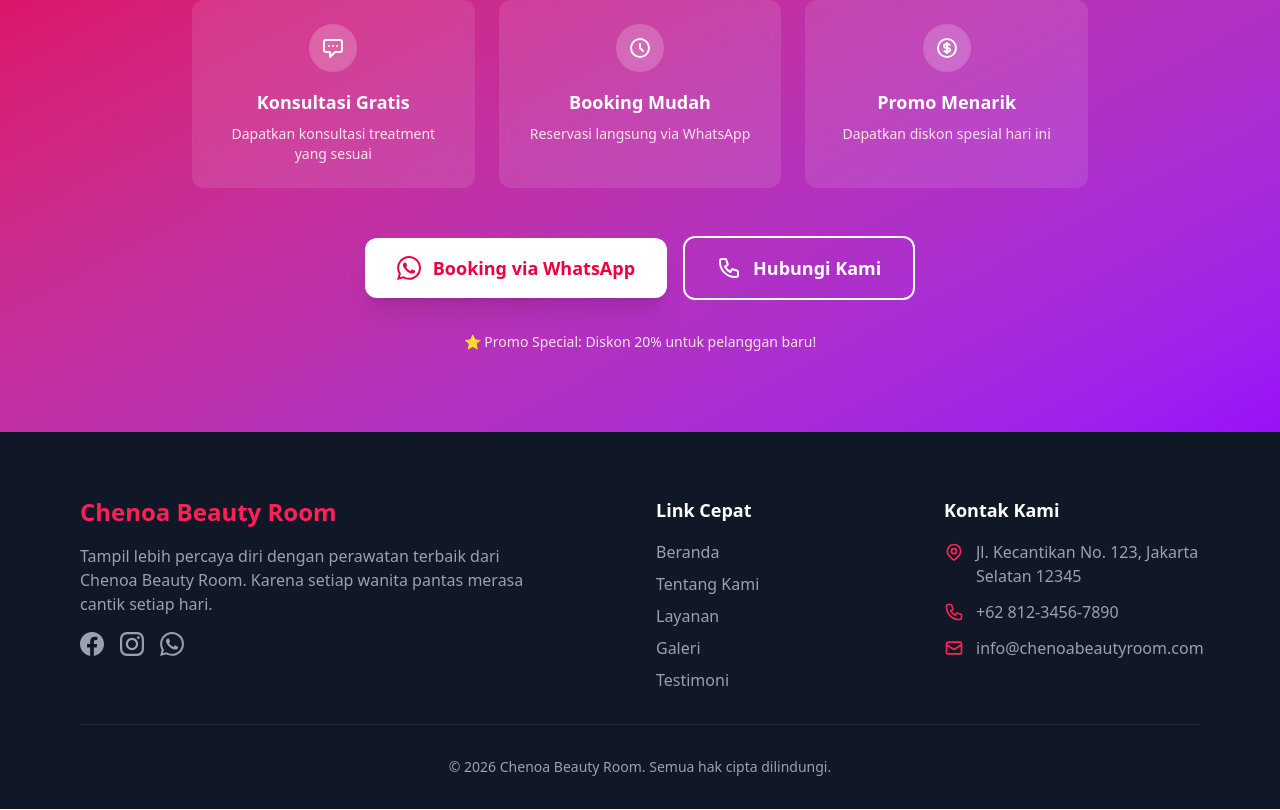
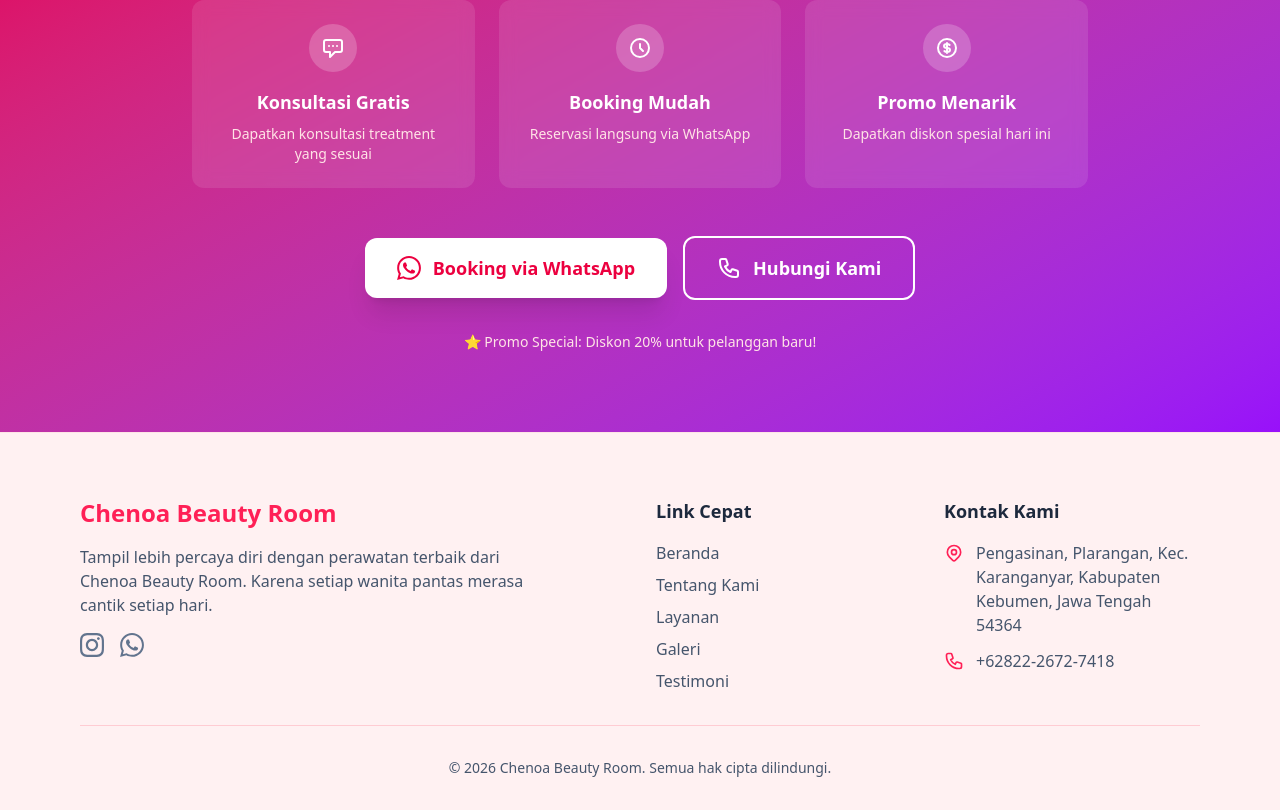
Before and after one commit to dwicah79/chenoa-beautyroom, a Vue app: page / in a window 1280 px wide. Shown: the part 6512-7322 px from the top of the page. Built offline with nearby package versions, Linux system fonts and the light colour scheme.

Commit message:
style: Update Footer component styles for improved aesthetics and readability

```diff
--- a/src/components/layout/Footer.vue
+++ b/src/components/layout/Footer.vue
@@ -1,5 +1,5 @@
 <template>
-  <footer class="bg-gray-900 text-white pt-16 pb-8">
+  <footer class="bg-rose-50 pt-16 pb-8 border-t border-rose-100">
     <div class="max-w-6xl mx-auto px-4">
       <div class="grid grid-cols-1 md:grid-cols-4 gap-8 mb-8">
         <!-- Brand -->
@@ -10,26 +10,19 @@
           :visible="{ opacity: 1, y: 0 }"
         >
           <h3 class="text-2xl font-bold text-rose-500 mb-4">Chenoa Beauty Room</h3>
-          <p class="text-gray-400 mb-4 max-w-md">
+          <p class="text-slate-600 mb-4 max-w-md">
             Tampil lebih percaya diri dengan perawatan terbaik dari Chenoa Beauty Room. Karena
             setiap wanita pantas merasa cantik setiap hari.
           </p>
           <div class="flex space-x-4">
-            <a href="#" class="text-gray-400 hover:text-rose-500 transition-colors">
-              <svg class="w-6 h-6" fill="currentColor" viewBox="0 0 24 24">
-                <path
-                  d="M24 12.073c0-6.627-5.373-12-12-12s-12 5.373-12 12c0 5.99 4.388 10.954 10.125 11.854v-8.385H7.078v-3.47h3.047V9.43c0-3.007 1.792-4.669 4.533-4.669 1.312 0 2.686.235 2.686.235v2.953H15.83c-1.491 0-1.956.925-1.956 1.874v2.25h3.328l-.532 3.47h-2.796v8.385C19.612 23.027 24 18.062 24 12.073z"
-                />
-              </svg>
-            </a>
-            <a href="#" class="text-gray-400 hover:text-rose-500 transition-colors">
+            <a href="#" class="text-slate-500 hover:text-rose-500 transition-colors">
               <svg class="w-6 h-6" fill="currentColor" viewBox="0 0 24 24">
                 <path
                   d="M12 2.163c3.204 0 3.584.012 4.85.07 3.252.148 4.771 1.691 4.919 4.919.058 1.265.069 1.645.069 4.849 0 3.205-.012 3.584-.069 4.849-.149 3.225-1.664 4.771-4.919 4.919-1.266.058-1.644.07-4.85.07-3.204 0-3.584-.012-4.849-.07-3.26-.149-4.771-1.699-4.919-4.92-.058-1.265-.07-1.644-.07-4.849 0-3.204.013-3.583.07-4.849.149-3.227 1.664-4.771 4.919-4.919 1.266-.057 1.645-.069 4.849-.069zm0-2.163c-3.259 0-3.667.014-4.947.072-4.358.2-6.78 2.618-6.98 6.98-.059 1.281-.073 1.689-.073 4.948 0 3.259.014 3.668.072 4.948.2 4.358 2.618 6.78 6.98 6.98 1.281.058 1.689.072 4.948.072 3.259 0 3.668-.014 4.948-.072 4.354-.2 6.782-2.618 6.979-6.98.059-1.28.073-1.689.073-4.948 0-3.259-.014-3.667-.072-4.947-.196-4.354-2.617-6.78-6.979-6.98-1.281-.059-1.69-.073-4.949-.073zm0 5.838c-3.403 0-6.162 2.759-6.162 6.162s2.759 6.163 6.162 6.163 6.162-2.759 6.162-6.163c0-3.403-2.759-6.162-6.162-6.162zm0 10.162c-2.209 0-4-1.79-4-4 0-2.209 1.791-4 4-4s4 1.791 4 4c0 2.21-1.791 4-4 4zm6.406-11.845c-.796 0-1.441.645-1.441 1.44s.645 1.44 1.441 1.44c.795 0 1.439-.645 1.439-1.44s-.644-1.44-1.439-1.44z"
                 />
               </svg>
             </a>
-            <a href="#" class="text-gray-400 hover:text-rose-500 transition-colors">
+            <a href="#" class="text-slate-500 hover:text-rose-500 transition-colors">
               <svg class="w-6 h-6" fill="currentColor" viewBox="0 0 24 24">
                 <path
                   d="M.057 24l1.687-6.163c-1.041-1.804-1.588-3.849-1.587-5.946.003-6.556 5.338-11.891 11.893-11.891 3.181.001 6.167 1.24 8.413 3.488 2.245 2.248 3.481 5.236 3.48 8.414-.003 6.557-5.338 11.892-11.893 11.892-1.99-.001-3.951-.5-5.688-1.448l-6.305 1.654zm6.597-3.807c1.676.995 3.276 1.591 5.392 1.592 5.448 0 9.886-4.434 9.889-9.885.002-5.462-4.415-9.89-9.881-9.892-5.452 0-9.887 4.434-9.889 9.884-.001 2.225.651 3.891 1.746 5.634l-.999 3.648 3.742-.981zm11.387-5.464c-.074-.124-.272-.198-.57-.347-.297-.149-1.758-.868-2.031-.967-.272-.099-.47-.149-.669.149-.198.297-.768.967-.941 1.165-.173.198-.347.223-.644.074-.297-.149-1.255-.462-2.39-1.475-.883-.788-1.48-1.761-1.653-2.059-.173-.297-.018-.458.13-.606.134-.133.297-.347.446-.521.151-.172.2-.296.3-.495.099-.198.05-.372-.025-.521-.075-.148-.669-1.611-.916-2.206-.242-.579-.487-.501-.669-.51l-.57-.01c-.198 0-.52.074-.792.372s-1.04 1.016-1.04 2.479 1.065 2.876 1.213 3.074c.149.198 2.095 3.2 5.076 4.487.709.306 1.263.489 1.694.626.712.226 1.36.194 1.872.118.571-.085 1.758-.719 2.006-1.413.248-.695.248-1.29.173-1.414z"
@@ -41,10 +34,10 @@
 
         <!-- Quick Links -->
         <div v-motion :initial="{ opacity: 0, y: 20 }" :visible="{ opacity: 1, y: 0 }" :delay="100">
-          <h4 class="text-lg font-semibold mb-4">Link Cepat</h4>
+          <h4 class="text-lg font-semibold mb-4 text-slate-800">Link Cepat</h4>
           <ul class="space-y-2">
             <li v-for="link in quickLinks" :key="link.name">
-              <a :href="link.href" class="text-gray-400 hover:text-rose-500 transition-colors">
+              <a :href="link.href" class="text-slate-600 hover:text-rose-500 transition-colors">
                 {{ link.name }}
               </a>
             </li>
@@ -53,8 +46,8 @@
 
         <!-- Contact Info -->
         <div v-motion :initial="{ opacity: 0, y: 20 }" :visible="{ opacity: 1, y: 0 }" :delay="200">
-          <h4 class="text-lg font-semibold mb-4">Kontak Kami</h4>
-          <ul class="space-y-3 text-gray-400">
+          <h4 class="text-lg font-semibold mb-4 text-slate-800">Kontak Kami</h4>
+          <ul class="space-y-3 text-slate-600">
             <li class="flex items-start space-x-3">
               <svg
                 class="w-5 h-5 text-rose-500 mt-0.5 flex-shrink-0"
@@ -75,7 +68,9 @@
                   d="M15 11a3 3 0 11-6 0 3 3 0 016 0z"
                 />
               </svg>
-              <span>Jl. Kecantikan No. 123, Jakarta Selatan 12345</span>
+              <span
+                >Pengasinan, Plarangan, Kec. Karanganyar, Kabupaten Kebumen, Jawa Tengah 54364</span
+              >
             </li>
             <li class="flex items-center space-x-3">
               <svg
@@ -91,30 +86,14 @@
                   d="M3 5a2 2 0 012-2h3.28a1 1 0 01.948.684l1.498 4.493a1 1 0 01-.502 1.21l-2.257 1.13a11.042 11.042 0 005.516 5.516l1.13-2.257a1 1 0 011.21-.502l4.493 1.498a1 1 0 01.684.949V19a2 2 0 01-2 2h-1C9.716 21 3 14.284 3 6V5z"
                 />
               </svg>
-              <span>+62 812-3456-7890</span>
-            </li>
-            <li class="flex items-center space-x-3">
-              <svg
-                class="w-5 h-5 text-rose-500 flex-shrink-0"
-                fill="none"
-                stroke="currentColor"
-                viewBox="0 0 24 24"
-              >
-                <path
-                  stroke-linecap="round"
-                  stroke-linejoin="round"
-                  stroke-width="2"
-                  d="M3 8l7.89 5.26a2 2 0 002.22 0L21 8M5 19h14a2 2 0 002-2V7a2 2 0 00-2-2H5a2 2 0 00-2 2v10a2 2 0 002 2z"
-                />
-              </svg>
-              <span>info@chenoabeautyroom.com</span>
+              <span>+62822-2672-7418</span>
             </li>
           </ul>
         </div>
       </div>
 
       <!-- Bottom Bar -->
-      <div class="border-t border-gray-800 pt-8 text-center text-gray-400 text-sm">
+      <div class="border-t border-rose-200 pt-8 text-center text-slate-600 text-sm">
         <p>&copy; {{ currentYear }} Chenoa Beauty Room. Semua hak cipta dilindungi.</p>
       </div>
     </div>
```
